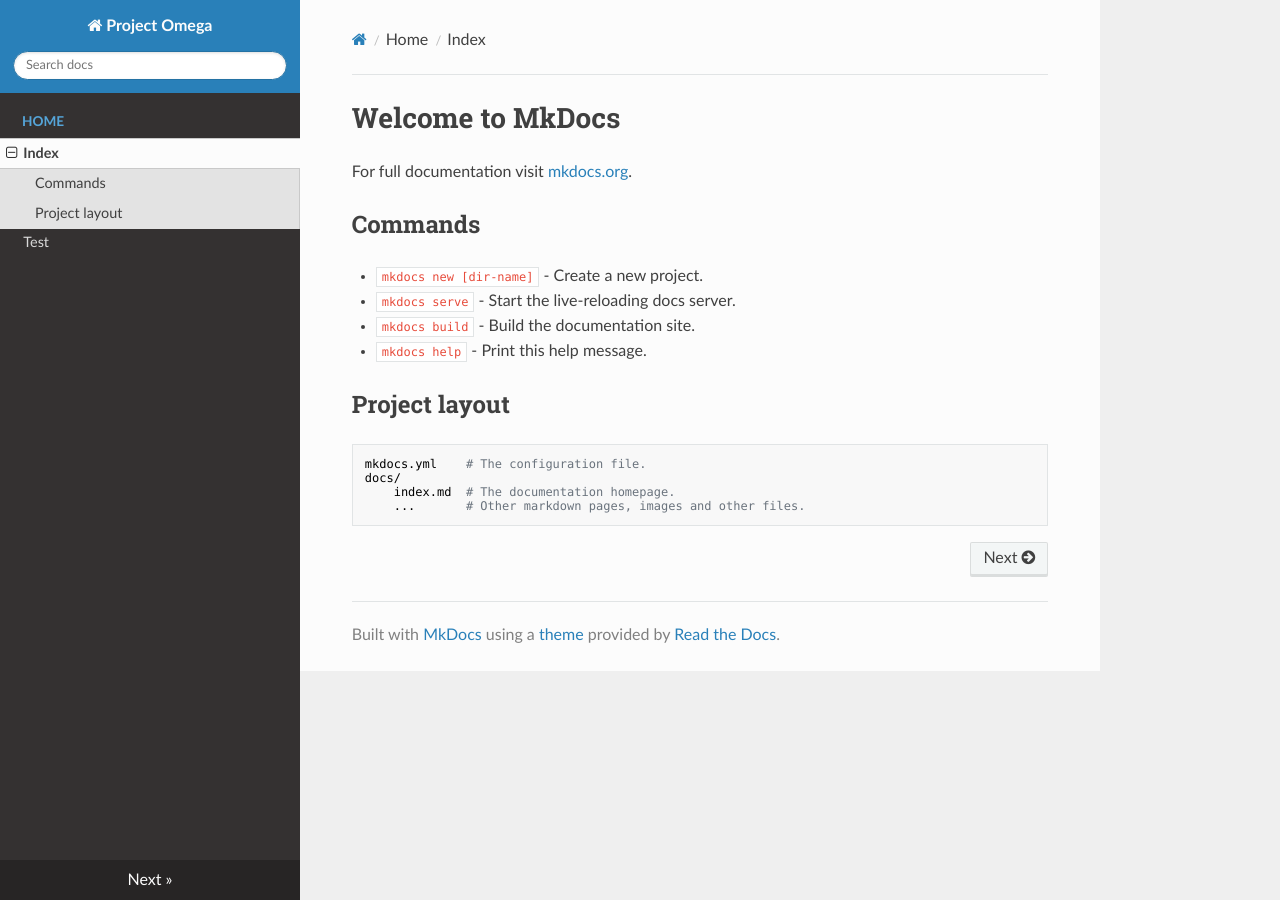
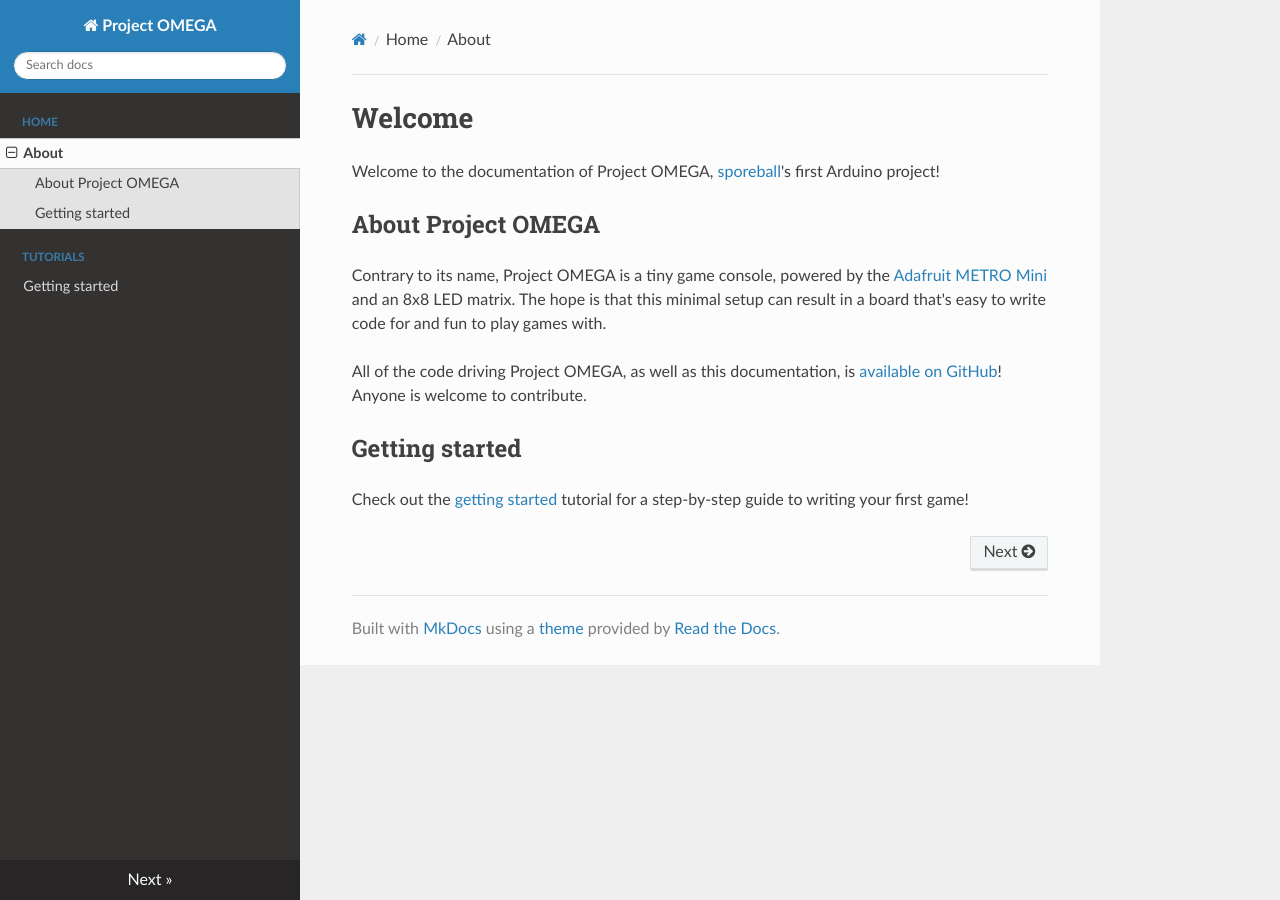
Before and after one commit to sporeball/project-omega, an MkDocs documentation site: the page built from docs/index.md, in a window 1280 px wide. Built offline with MkDocs 1.6.1, drawn with Linux system fonts in a browser that asks for light colours; nearby versions of some CDN libraries.

Commit message:
add about page + getting started tutorial

```diff
--- a/docs/extra.css
+++ /dev/null
@@ -1,3 +0,0 @@
-.fa-bars {
-  padding-top:6.46667px !important;
-}
--- a/docs/index.md
+++ b/docs/index.md
@@ -1,17 +1,13 @@
-# Welcome to MkDocs
+# Welcome
 
-For full documentation visit [mkdocs.org](https://mkdocs.org).
+Welcome to the documentation of Project OMEGA, [sporeball](https://github.com/sporeball)'s first Arduino project!
 
-## Commands
+## About Project OMEGA
 
-* `mkdocs new [dir-name]` - Create a new project.
-* `mkdocs serve` - Start the live-reloading docs server.
-* `mkdocs build` - Build the documentation site.
-* `mkdocs help` - Print this help message.
+Contrary to its name, Project OMEGA is a tiny game console, powered by the [Adafruit METRO Mini](https://www.adafruit.com/product/2590) and an 8x8 LED matrix. The hope is that this minimal setup can result in a board that's easy to write code for and fun to play games with.
 
-## Project layout
+All of the code driving Project OMEGA, as well as this documentation, is [available on GitHub](https://github.com/sporeball/project-omega)! Anyone is welcome to contribute.
 
-    mkdocs.yml    # The configuration file.
-    docs/
-        index.md  # The documentation homepage.
-        ...       # Other markdown pages, images and other files.
+## Getting started
+
+Check out the [getting started](getting-started.md) tutorial for a step-by-step guide to writing your first game!
--- /dev/null
+++ b/docs/res/extra.css
@@ -0,0 +1,13 @@
+.caption-text {
+  color:#3a7ca8 !important;
+  line-height:32px;
+  font-weight:bold;
+  text-transform:uppercase;
+  font-size:85%;
+  margin-top:12px !important;
+  padding-bottom:8px !important
+}
+
+.fa-bars {
+  padding-top:6.46667px
+}
--- a/mkdocs.yml
+++ b/mkdocs.yml
@@ -1,7 +1,10 @@
-site_name: Project Omega
+site_name: Project OMEGA
 theme: readthedocs
 nav:
-- Home:
-  - "Index": "index.md"
-  - "Test": "test.md"
-extra_css: [extra.css]
+  - Home:
+    - "About": "index.md"
+  - "Tutorials":
+    - "Getting started": "getting-started.md"
+markdown_extensions:
+  - admonition
+extra_css: [res/extra.css]
```
Also changed, not shown: docs/getting-started.md (added, +123 -0 lines), docs/test.md (deleted, +0 -17 lines).
